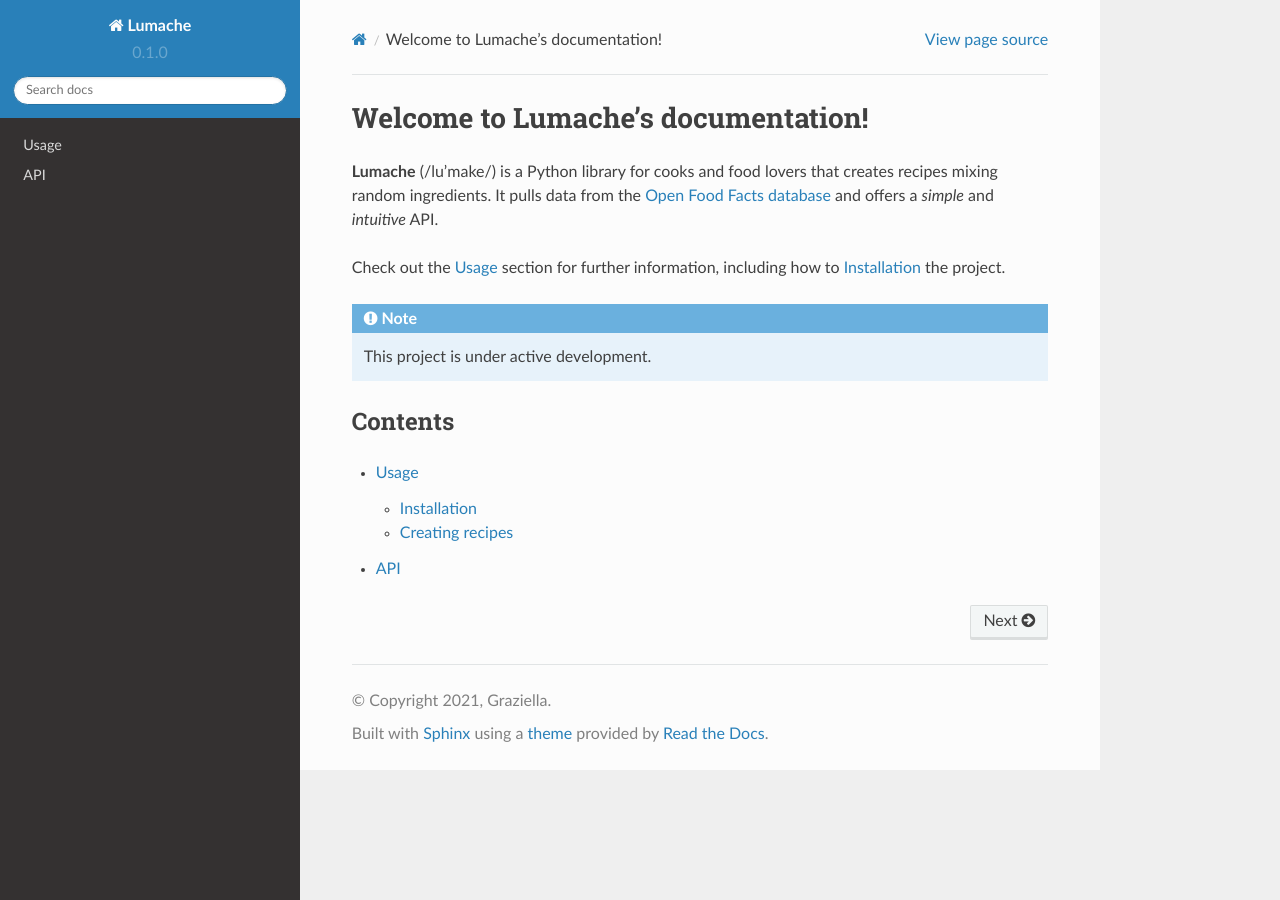
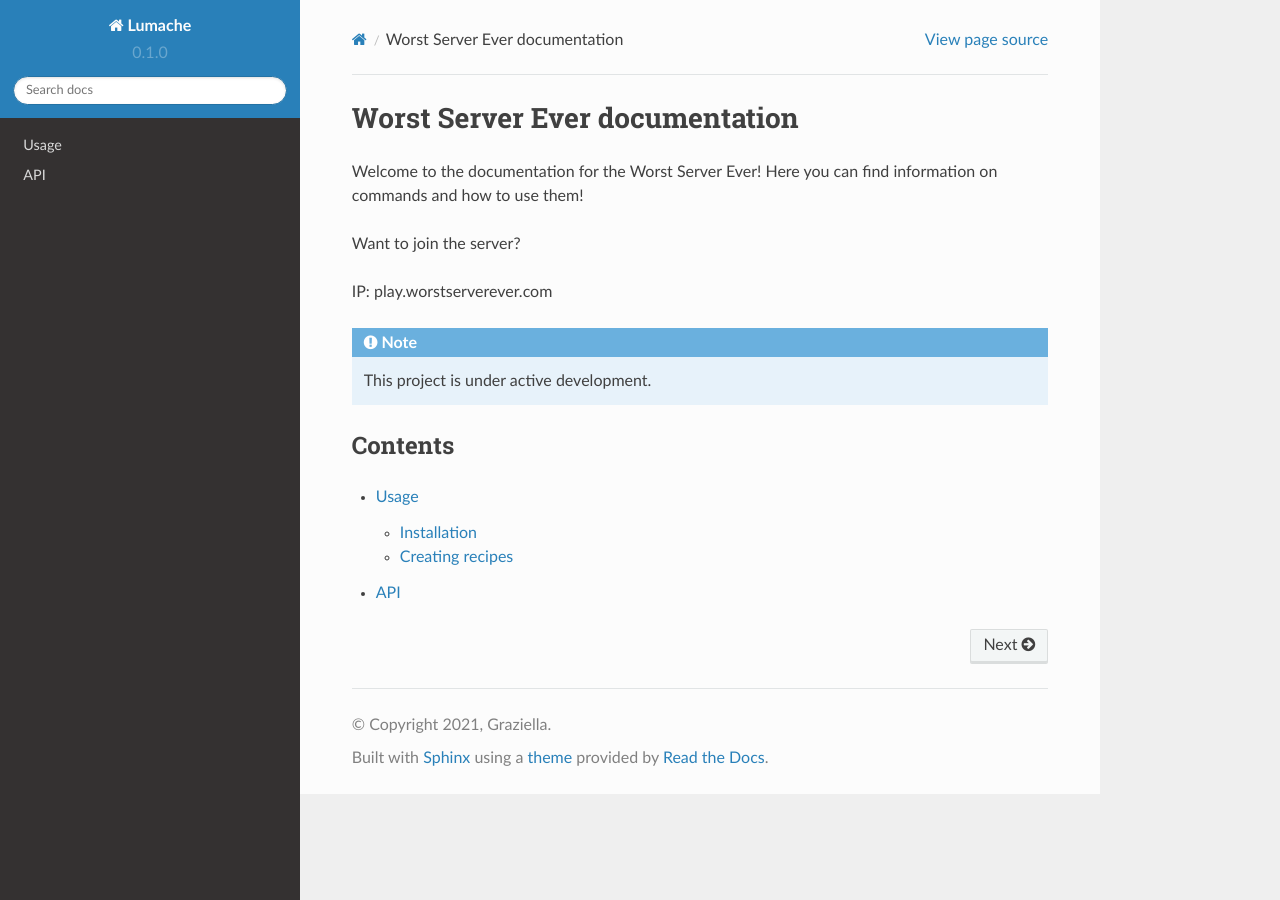
Before and after one commit to footdabmommy/wse, a Sphinx documentation site: the page built from docs/source/index.rst, in a window 1280 px wide. Built offline with Sphinx 7.4.7 and the Read the Docs theme 2.0.0, drawn with Linux system fonts in a browser that asks for light colours.

Commit message:
Update index.rst

```diff
--- a/docs/source/index.rst
+++ b/docs/source/index.rst
@@ -1,13 +1,11 @@
-Welcome to Lumache's documentation!
+Worst Server Ever documentation
 ===================================
 
-**Lumache** (/lu'make/) is a Python library for cooks and food lovers
-that creates recipes mixing random ingredients.
-It pulls data from the `Open Food Facts database <https://world.openfoodfacts.org/>`_
-and offers a *simple* and *intuitive* API.
+Welcome to the documentation for the Worst Server Ever! Here you can find information on commands and how to use them!
 
-Check out the :doc:`usage` section for further information, including
-how to :ref:`installation` the project.
+Want to join the server?
+
+IP: play.worstserverever.com
 
 .. note::
 
```
